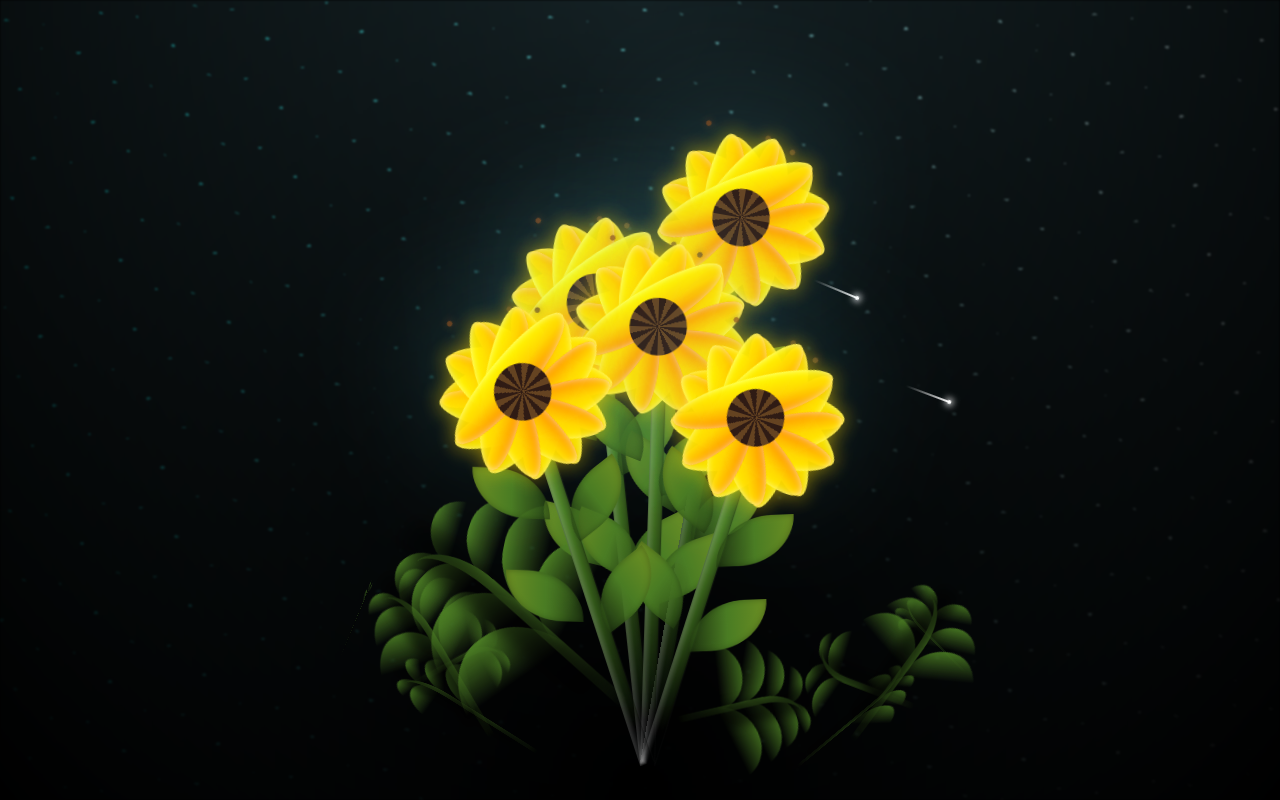
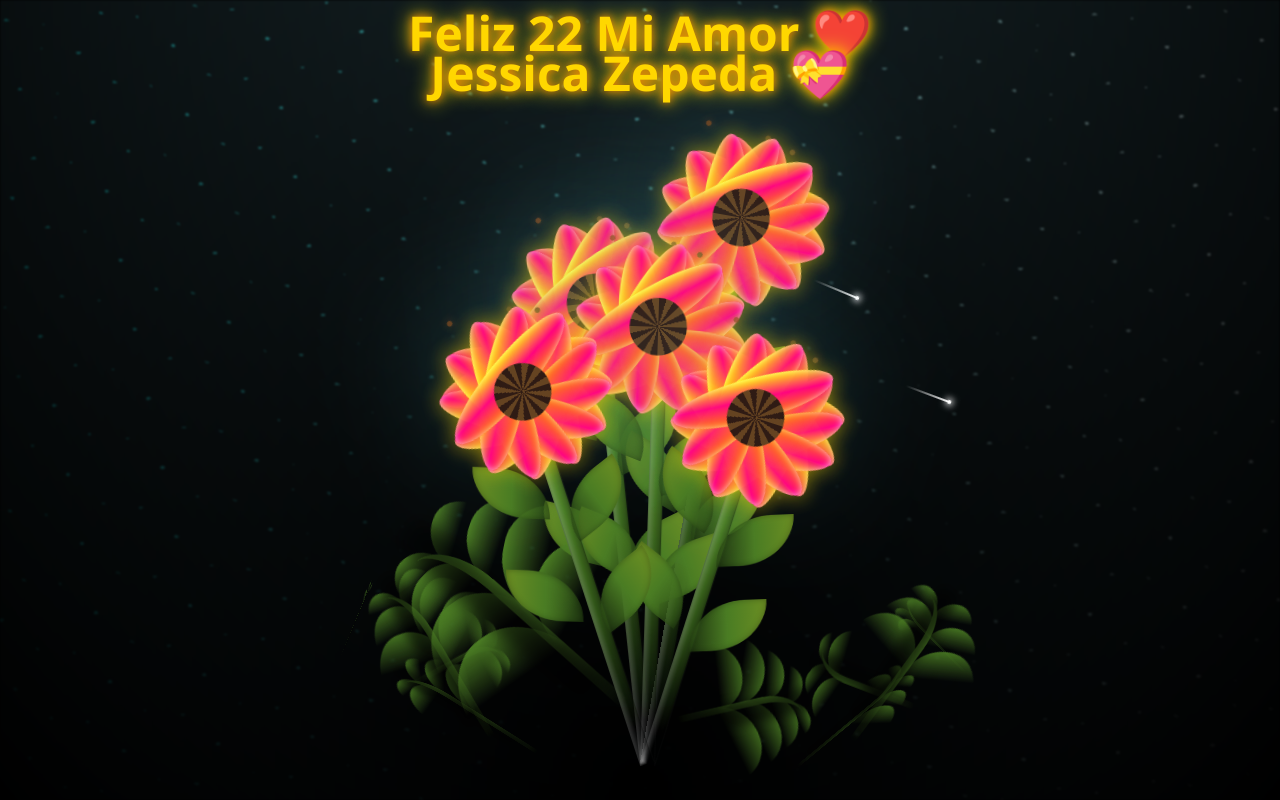
Before and after one commit to noergm3/flowers, a plain HTML site: page index.html in a window 1280 px wide. Drawn offline with Linux system fonts and the light colour scheme.

Commit message:
Se cambio el color de los petalos

```diff
--- a/index.html
+++ b/index.html
@@ -376,8 +376,8 @@
       width: 23vmin;
       height: 6vmin;
       border-radius: 60% 40% 60% 40%;
-      background-color: #ffd700;
-      background-image: linear-gradient(to top, #ff8c00, #ffd700, #ffff00);
+      background-color: #ff0080;
+      background-image: linear-gradient(to top, #ff8c00, #ff0080, #ffff00);
       transform-origin: bottom center;
       opacity: 0.95;
       box-shadow: inset 0 0 1vmin rgba(255, 255, 255, 0.7),
@@ -1144,8 +1144,8 @@
     <div class="shooting-star"></div>
   </div>
   <div class="contenedor">
-    <!-- <div class="nombre">Feliz 22 Mi Amor ❤️</div> -->
-    <!-- <div class="nombre2">Jessica Zepeda 💝</div> -->
+    <div class="nombre">Feliz 22 Mi Amor ❤️</div>
+    <div class="nombre2">Jessica Zepeda 💝</div>
     <div class="flowers">
       <div class="flower flower--1">
         <div class="flower__leafs flower__leafs--1">
```
